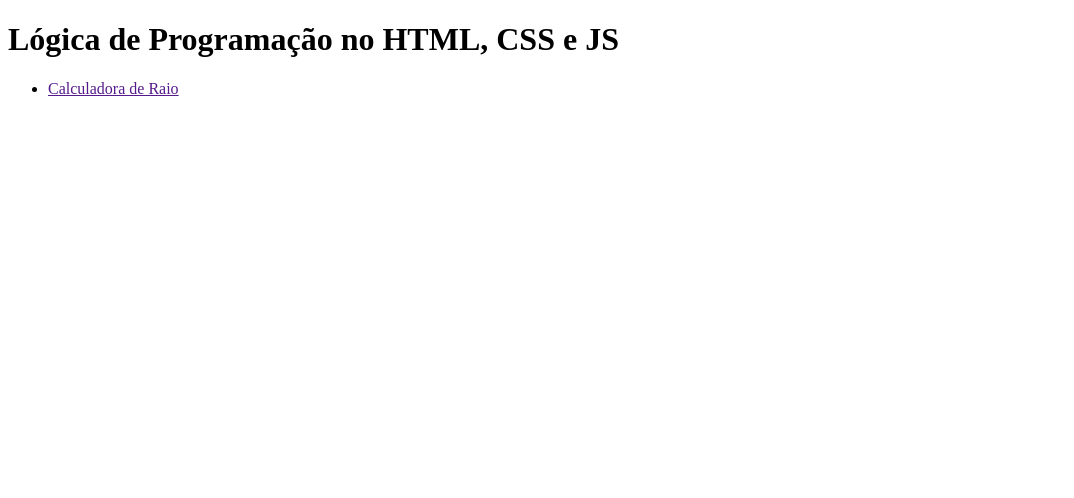
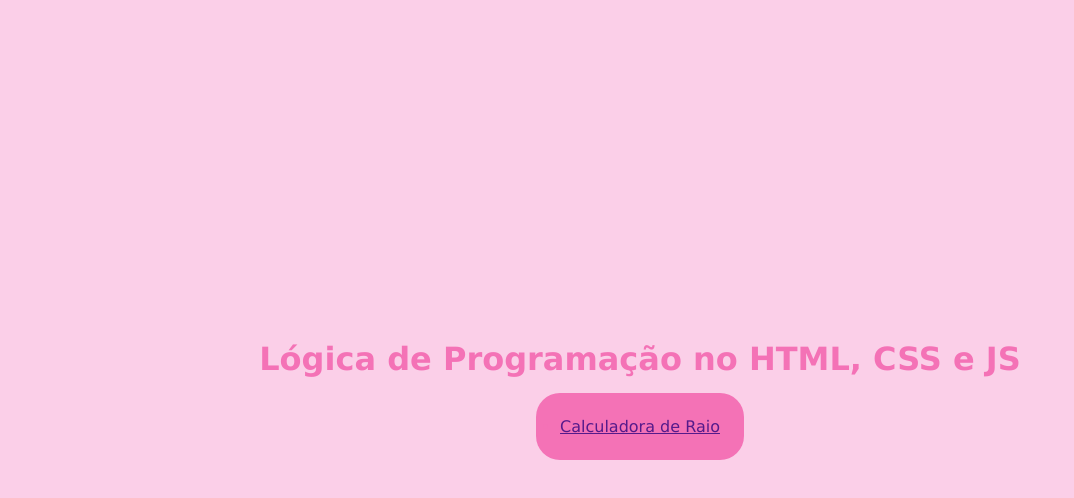
Before and after one commit to mariafernandes22A/atividade7, a plain HTML site: page index.html in a window 1280 px wide. Shown: the whole page, without its empty margins (0-1074 px from the left). Drawn offline with Linux system fonts and the light colour scheme.

Commit message:
style:add new styles for style.css

```diff
--- a/index.html
+++ b/index.html
@@ -8,6 +8,7 @@
 <body>
     <header>
         <h1>Lógica de Programação no HTML, CSS e JS</h1>
+        <link rel="stylesheet" href="style.css">
     </header>
 
     <nav>
--- a/style.css
+++ b/style.css
@@ -0,0 +1,32 @@
+* {
+    margin: 0;
+    padding: 0;
+    box-sizing: border-box;
+    font-family: 'Lucida Sans', 'Lucida Sans Regular', 'Lucida Grande', 'Lucida Sans Unicode', Geneva, Verdana, sans-serif;
+}
+
+:root{
+    --main-background: #fbcfe8;
+    --text-color: #f472b6;
+
+}
+
+body{
+
+    background: var(--main-background);
+    color: var(--text-color);
+    display:flex;
+    flex-direction: column;
+    min-height: 100svh;
+    justify-content: center;
+    align-items: center;
+    gap: 15px;
+}
+
+nav{
+
+background: var(--text-color);
+width: fit-content;
+padding: 24px;
+border-radius: 24px;
+}
```
